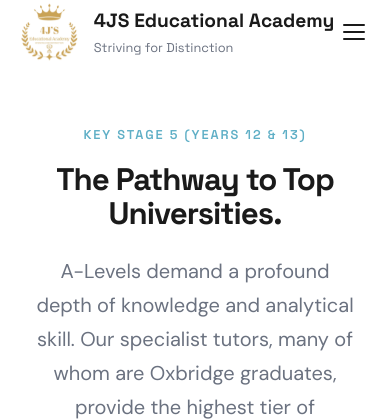
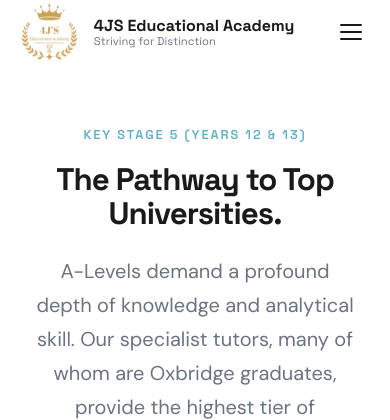
Before and after one commit to Stephen-jd/4js, a Django app: page /alevel/ in a window 390 px wide. Shown: the top 420 px of the page. Run offline with Django 5.2, Linux system fonts and the light colour scheme.

Commit message:
Fix mobile screen horizontal overflow caused by hardcoded inline styles in navbar and tabs

```diff
--- a/static/css/style.css
+++ b/static/css/style.css
@@ -321,15 +321,32 @@ h1, h2, h3, h4, h5, h6 {
   height: 72px;
 }
 
-.navbar-logo { display: flex; align-items: center; gap: 10px; font-family: var(--font-heading); font-weight: 700; font-size: 1.2rem; color: var(--black); white-space: nowrap; flex-shrink: 0; }
+.navbar-logo { display: flex; align-items: center; gap: 10px; font-family: var(--font-heading); font-weight: 700; color: var(--black); }
 
 .navbar-logo img {
   height: 45px;
   width: auto;
-}
-
-.navbar-logo span {
-  color: var(--scandi-teal-dark);
+  flex-shrink: 0;
+}
+
+.nav-brand-text {
+  display: flex;
+  flex-direction: column;
+  justify-content: center;
+}
+
+.nav-title {
+  font-size: 1.2rem;
+  font-weight: bold;
+  color: var(--text-dark);
+  line-height: 1.2;
+}
+
+.nav-subtitle {
+  font-size: 0.8rem;
+  font-weight: normal;
+  color: var(--text-light);
+  line-height: 1.2;
 }
 
 .navbar-menu {
@@ -2454,6 +2501,23 @@ h1, h2, h3, h4, h5, h6 {
   }
   .heading-md {
     font-size: clamp(1.4rem, 6vw, 1.8rem) !important;
+  }
+  .nav-title {
+    font-size: 1rem;
+    white-space: normal;
+  }
+  .nav-subtitle {
+    font-size: 0.7rem;
+    white-space: normal;
+  }
+  .exam-tabs {
+    flex-direction: column;
+    width: 100%;
+  }
+  .exam-tab-btn {
+    width: 100%;
+    padding: 10px;
+    font-size: 0.9rem;
   }
 }
 
--- a/website/templates/website/base.html
+++ b/website/templates/website/base.html
@@ -33,9 +33,9 @@
         <div class="navbar-inner">
             <a href="{% url 'home' %}" class="navbar-logo" style="display: flex; align-items: center; text-decoration: none; gap: 15px;">
                 <img src="{% static 'images/logo.png' %}" alt="4JS Logo" class="zoom-pulse-logo" style="height: 60px; max-height: 100%; margin: 0; padding: 0;">
-                <div style="display: flex; flex-direction: column; justify-content: center;">
-                    <span style="font-size: 1.2rem; font-weight: bold; color: var(--text-dark);">4JS Educational Academy</span>
-                    <span style="font-size: 0.8rem; font-weight: normal; color: var(--text-light);">Striving for Distinction</span>
+                <div class="nav-brand-text">
+                    <span class="nav-title">4JS Educational Academy</span>
+                    <span class="nav-subtitle">Striving for Distinction</span>
                 </div>
             </a>
 
```
Also changed, not shown: other parts of static/css/style.css (+30 -0 lines), website/templates/website/home.html (+4 -4 lines).
